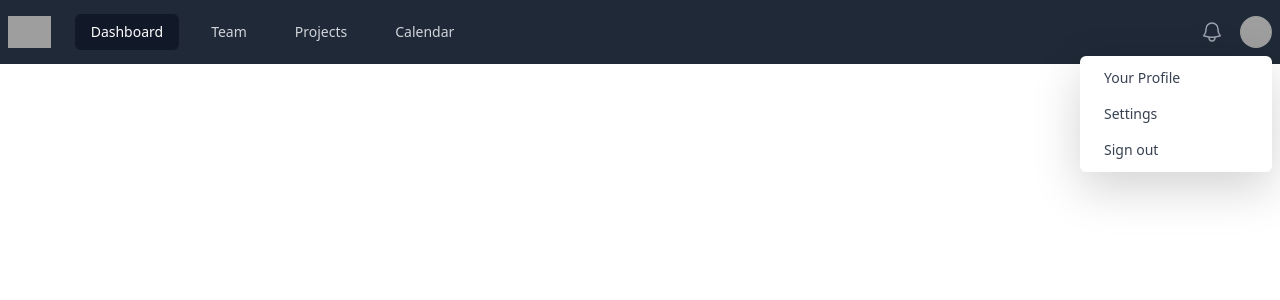
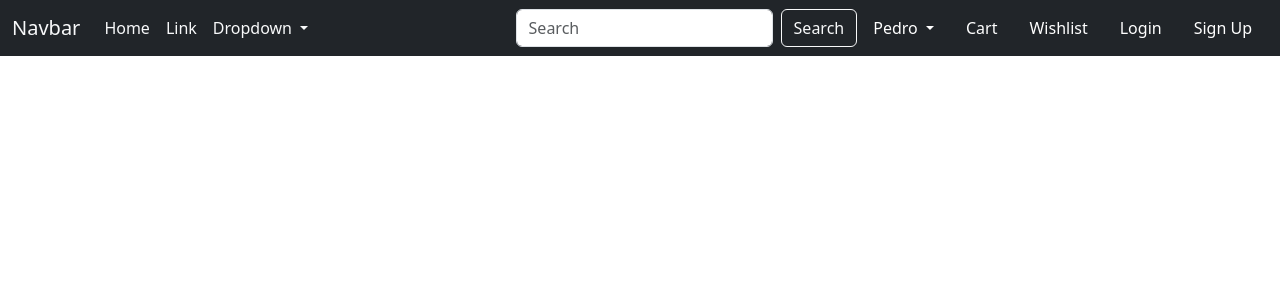
Before and after one commit to pchu22/Django-Fullstack-Ecommerce-Website, a Django app: page / in a window 1280 px wide. Shown: the top 300 px of the page. Run offline with Django 4.2, Linux system fonts and the light colour scheme; some libraries are stand-ins or nearby versions; grey boxes are pictures that could not be loaded.

Commit message:
Signup and Login forms done ResetPW form has been started and logic ins in implementation Registration and Profile views have been made Added a slider (carousel) to base.html

```diff
--- a/ec/app/templates/app/base.html
+++ b/ec/app/templates/app/base.html
@@ -5,117 +5,76 @@
     <meta charset="UTF-8">
     <meta name="viewport" content="width=device-width, initial-scale=1.0">
 
-    <script src="https://cdn.tailwindcss.com"></script>
-    <link
-        href="https://cdn.jsdelivr.net/npm/bootstrap@5.3.2/dist/css/bootstrap.min.css"
-        rel="stylesheet"
-        integrity="sha384-T3c6CoIi6uLrA9TneNEoa7RxnatzjcDSCmG1MXxSR1GAsXEV/Dwwykc2MPK8M2HN"
-        crossorigin="anonymous"
-    >
-    <link rel="stylesheet" href="{% static 'app/css/owl.carousel.min.css' %}"/>
-    <link rel="stylesheet" href="{% static 'app/css/all.min.css' %}"/>
-    <link rel="stylesheet" href="{% static 'app/css/style.css' %}"/>
+    <link href="https://cdn.jsdelivr.net/npm/bootstrap@5.3.2/dist/css/bootstrap.min.css" rel="stylesheet" integrity="sha384-T3c6CoIi6uLrA9TneNEoa7RxnatzjcDSCmG1MXxSR1GAsXEV/Dwwykc2MPK8M2HN" crossorigin="anonymous">
+    <link rel="stylesheet" href="https://cdn.jsdelivr.net/npm/bootstrap-icons@1.3.0/font/bootstrap-icons.css">
 
-    <title>Ecommerce Website | {% block title %}{% endblock title %}</title>
+    <title>Ecommerce Website | {% block title %} {% endblock title %}</title>
 </head>
 <body>
-    <nav class="bg-gray-800">
-        <div class="mx-auto max-w-7xl px-2 sm:px-6 lg:px-8">
-            <div class="relative flex h-16 items-center justify-between">
-                <div class="absolute inset-y-0 left-0 flex items-center sm:hidden">
-                <!-- Mobile menu button-->
-                    <button type="button" class="relative inline-flex items-center justify-center rounded-md p-2 text-gray-400 hover:bg-gray-700 hover:text-white focus:outline-none focus:ring-2 focus:ring-inset focus:ring-white" aria-controls="mobile-menu" aria-expanded="false">
-                        <span class="absolute -inset-0.5"></span>
-                        <span class="sr-only">Open main menu</span>
-                        <!--
-                            Icon when menu is closed.
-                            Menu open: "hidden", Menu closed: "block"
-                        -->
-                        <svg class="block h-6 w-6" fill="none" viewBox="0 0 24 24" stroke-width="1.5" stroke="currentColor" aria-hidden="true">
-                            <path stroke-linecap="round" stroke-linejoin="round" d="M3.75 6.75h16.5M3.75 12h16.5m-16.5 5.25h16.5" />
-                        </svg>
-                        <!--
-                            Icon when menu is open.
-                            Menu open: "block", Menu closed: "hidden"
-                        -->
-                        <svg class="hidden h-6 w-6" fill="none" viewBox="0 0 24 24" stroke-width="1.5" stroke="currentColor" aria-hidden="true">
-                            <path stroke-linecap="round" stroke-linejoin="round" d="M6 18L18 6M6 6l12 12" />
-                        </svg>
-                    </button>
-                </div>
-                <div class="flex flex-1 items-center justify-center sm:items-stretch sm:justify-start">
-                    <div class="flex flex-shrink-0 items-center">
-                        <img class="h-8 w-auto" src="https://tailwindui.com/img/logos/mark.svg?color=indigo&shade=500" alt="Your Company">
-                    </div>
-                    <div class="hidden sm:ml-6 sm:block">
-                        <div class="flex space-x-4">
-                            <!-- Current: "bg-gray-900 text-white", Default: "text-gray-300 hover:bg-gray-700 hover:text-white" -->
-                            <a href="#" class="bg-gray-900 text-white rounded-md px-3 py-2 text-sm font-medium" aria-current="page">Dashboard</a>
-                            <a href="#" class="text-gray-300 hover:bg-gray-700 hover:text-white rounded-md px-3 py-2 text-sm font-medium">Team</a>
-                            <a href="#" class="text-gray-300 hover:bg-gray-700 hover:text-white rounded-md px-3 py-2 text-sm font-medium">Projects</a>
-                            <a href="#" class="text-gray-300 hover:bg-gray-700 hover:text-white rounded-md px-3 py-2 text-sm font-medium">Calendar</a>
-                        </div>
-                    </div>
-                </div>
-                <div class="absolute inset-y-0 right-0 flex items-center pr-2 sm:static sm:inset-auto sm:ml-6 sm:pr-0">
-                    <button type="button" class="relative rounded-full bg-gray-800 p-1 text-gray-400 hover:text-white focus:outline-none focus:ring-2 focus:ring-white focus:ring-offset-2 focus:ring-offset-gray-800">
-                        <span class="absolute -inset-1.5"></span>
-                        <span class="sr-only">View notifications</span>
-                        <svg class="h-6 w-6" fill="none" viewBox="0 0 24 24" stroke-width="1.5" stroke="currentColor" aria-hidden="true">
-                            <path stroke-linecap="round" stroke-linejoin="round" d="M14.857 17.082a23.848 23.848 0 005.454-1.31A8.967 8.967 0 0118 9.75v-.7V9A6 6 0 006 9v.75a8.967 8.967 0 01-2.312 6.022c1.733.64 3.56 1.085 5.455 1.31m5.714 0a24.255 24.255 0 01-5.714 0m5.714 0a3 3 0 11-5.714 0" />
-                        </svg>
-                    </button>
-
-                    <!-- Profile dropdown -->
-                    <div class="relative ml-3">
-                        <div>
-                            <button type="button" class="relative flex rounded-full bg-gray-800 text-sm focus:outline-none focus:ring-2 focus:ring-white focus:ring-offset-2 focus:ring-offset-gray-800" id="user-menu-button" aria-expanded="false" aria-haspopup="true">
-                                <span class="absolute -inset-1.5"></span>
-                                <span class="sr-only">Open user menu</span>
-                                <img class="h-8 w-8 rounded-full" src="https://images.unsplash.com/photo-1472099645785-5658abf4ff4e?ixlib=rb-1.2.1&ixid=eyJhcHBfaWQiOjEyMDd9&auto=format&fit=facearea&facepad=2&w=256&h=256&q=80" alt="">
-                            </button>
-                        </div>
-                        <div class="absolute right-0 z-10 mt-2 w-48 origin-top-right rounded-md bg-white py-1 shadow-lg ring-1 ring-black ring-opacity-5 focus:outline-none" role="menu" aria-orientation="vertical" aria-labelledby="user-menu-button" tabindex="-1">
-                            <!-- Active: "bg-gray-100", Not Active: "" -->
-                            <a href="#" class="block px-4 py-2 text-sm text-gray-700" role="menuitem" tabindex="-1" id="user-menu-item-0">Your Profile</a>
-                            <a href="#" class="block px-4 py-2 text-sm text-gray-700" role="menuitem" tabindex="-1" id="user-menu-item-1">Settings</a>
-                            <a href="#" class="block px-4 py-2 text-sm text-gray-700" role="menuitem" tabindex="-1" id="user-menu-item-2">Sign out</a>
-                        </div>
-                    </div>
-                </div>
+    <nav class="navbar navbar-expand-lg bg-dark">
+        <div class="container-fluid">
+            <a class="navbar-brand text-light" href="">Navbar</a>
+            <button class="navbar-toggler" type="button" data-bs-toggle="collapse" data-bs-target="#navbarSupportedContent" aria-controls="navbarSupportedContent" aria-expanded="false" aria-label="Toggle navigation">
+                <span class="navbar-toggler-icon"></span>
+            </button>
+            <div class="collapse navbar-collapse" id="navbarSupportedContent">
+                <ul class="navbar-nav me-auto mb-2 mb-lg-0">
+                    <li class="nav-item">
+                        <a class="nav-link active text-light" aria-current="page" href="">Home</a>
+                    </li>
+                    <li class="nav-item">
+                        <a class="nav-link text-light" href="">Link</a>
+                    </li>
+                    <li class="nav-item dropdown">
+                        <a class="nav-link dropdown-toggle text-light" href="" role="button" data-bs-toggle="dropdown" aria-expanded="false">
+                            Dropdown
+                        </a>
+                        <ul class="dropdown-menu">
+                            <li><a class="dropdown-item text-light" href="">Action</a></li>
+                            <li><a class="dropdown-item text-light" href="">Another action</a></li>
+                            <li><hr class="dropdown-divider"></li>
+                            <li><a class="dropdown-item text-light" href="">Something else here</a></li>
+                        </ul>
+                    </li>
+                </ul>
+                <form class="d-flex" role="search">
+                    <input class="form-control me-2" type="search" placeholder="Search" aria-label="Search">
+                    <button class="btn btn-outline-light" type="submit">Search</button>
+                </form>
             </div>
-        </div>
-
-        <!-- Mobile menu, show/hide based on menu state. -->
-        <div class="sm:hidden" id="mobile-menu">
-            <div class="space-y-1 px-2 pb-3 pt-2">
-                <!-- Current: "bg-gray-900 text-white", Default: "text-gray-300 hover:bg-gray-700 hover:text-white" -->
-                <a href="#" class="bg-gray-900 text-white block rounded-md px-3 py-2 text-base font-medium" aria-current="page">Dashboard</a>
-                <a href="#" class="text-gray-300 hover:bg-gray-700 hover:text-white block rounded-md px-3 py-2 text-base font-medium">Team</a>
-                <a href="#" class="text-gray-300 hover:bg-gray-700 hover:text-white block rounded-md px-3 py-2 text-base font-medium">Projects</a>
-                <a href="#" class="text-gray-300 hover:bg-gray-700 hover:text-white block rounded-md px-3 py-2 text-base font-medium">Calendar</a>
-            </div>
+            <ul class="navbar-nav me-auto mb-2 mb-lg-0">
+                <li class="nav-item dropdown mx-2">
+                    <a class="nav-link dropdown-toggle text-white" href="" role="button" id="profileDropdown" data-bs-toggle="dropdown" aria-expanded="false">
+                        Pedro
+                    </a>
+                    <ul class="dropdown-menu">
+                        <li><a class="dropdown-item text-black" href="">Profile</a></li>
+                        <li><a class="dropdown-item text-black" href="">Orders</a></li>
+                        <li><a class="dropdown-item text-black" href="">Change Password</a></li>
+                        <li><hr class="dropdown-divider"></li>
+                        <li><a class="dropdown-item bg-danger text-white" href="">Logout</a></li>
+                    </ul>
+                </li>
+                <li class="nav-item mx-2">
+                    <a href="#" class="nav-link text-white">Cart</a>
+                </li>
+                <li class="nav-item mx-2">
+                    <a href="#" class="nav-link text-white">Wishlist</a>
+                </li>
+                <li class="nav-item mx-2">
+                    <a href="{% url 'Login' %}" class="nav-link text-white">Login</a>
+                </li>
+                <li class="nav-item mx-2">
+                    <a href="{% url 'Signup' %}" class="nav-link text-white">Sign Up</a>
+                </li>
+            </ul>
         </div>
     </nav>
 
-    <script
-        src="https://cdn.jsdelivr.net/npm/@popperjs/core@2.11.8/dist/umd/popper.min.js"
-        integrity="sha384-I7E8VVD/ismYTF4hNIPjVp/Zjvgyol6VFvRkX/vR+Vc4jQkC+hVqc2pM8ODewa9r"
-        crossorigin="anonymous"
-    ></script>
-    <script
-    src="https://cdn.jsdelivr.net/npm/bootstrap@5.3.2/dist/js/bootstrap.min.js"
-    integrity="sha384-BBtl+eGJRgqQAUMxJ7pMwbEyER4l1g+O15P+16Ep7Q9Q+zqX6gSbd85u4mG4QzX+"
-    crossorigin="anonymous"
-    ></script>
-    <script
-        src="https://cdnjs.cloudflare.com/ajax/libs/jquery/3.7.1/jquery.min.js"
-        integrity="sha512-v2CJ7UaYy4JwqLDIrZUI/4hqeoQieOmAZNXBeQyjo21dadnwR+8ZaIJVT8EE2iyI61OV8e6M8PP2/4hpQINQ/g=="
-        crossorigin="anonymous"
-        referrerpolicy="no-referrer"
-    ></script>
-    <script src="{% static 'app/js/owl.carousel.min.js' %}"></script>
-    <script src="{% static 'app/js/all.min.js' %}"></script>
-    <script src="{% static 'app/js/myscript.js' %}"></script>
+    {% block banner-slider %} {% endblock banner-slider %}
+    {% block main-content %} {% endblock main-content %}
+
+    <script src="https://cdn.jsdelivr.net/npm/@popperjs/core@2.11.8/dist/umd/popper.min.js" integrity="sha384-I7E8VVD/ismYTF4hNIPjVp/Zjvgyol6VFvRkX/vR+Vc4jQkC+hVqc2pM8ODewa9r" crossorigin="anonymous"></script>
+    <script src="https://cdn.jsdelivr.net/npm/bootstrap@5.3.2/dist/js/bootstrap.min.js" integrity="sha384-BBtl+eGJRgqQAUMxJ7pMwbEyER4l1g+O15P+16Ep7Q9Q+zqX6gSbd85u4mG4QzX+" crossorigin="anonymous"></script>
 </body>
 </html>
--- /dev/null
+++ b/ec/app/templates/app/home.html
@@ -0,0 +1,33 @@
+{% extends 'app/base.html' %}
+{% load static %}
+{% block title %} Home {% endblock title%}
+
+{% block banner-slider %}
+    <!--<div id="carouselExample" class="carousel slide" data-bs-ride="carousel">
+        <div class="carousel-inner">
+            <div class="carousel-item active">
+                <img src="{% static 'app/images/01.jpg' %}" class="d-block w-100" alt="banner image">
+            </div>
+            <div class="carousel-item">
+                <img src="{% static 'app/images/02.jpg' %}" class="d-block w-100" alt="banner image">
+            </div>
+            <div class="carousel-item">
+                <img src="{% static 'app/images/03.jpg' %}" class="d-block w-100" alt="banner image">
+            </div>
+        </div>
+    </div> -->
+{% endblock banner-slider %}
+
+{% block main-content %}
+
+{% endblock main-content %}
+
+
+<script>
+    const myCarouselElement = document.querySelector('#myCarousel')
+
+const carousel = new bootstrap.Carousel(myCarouselElement, {
+    interval: 2000,
+    touch: false
+})
+</script>
--- a/ec/app/urls.py
+++ b/ec/app/urls.py
@@ -1,6 +1,15 @@
 from django.urls import path
+from django.conf.urls.static import static
+from django.conf import settings
+from django.contrib.auth import views as auth_view
 from . import views
+from .forms import LoginForm, ResetPasswordEmailForm
 
 urlpatterns = [
     path('', views.home),
-]
+
+    #login authentication
+    path('accounts/login/', auth_view.LoginView.as_view(template_name='app/login.html', authentication_form=LoginForm), name='Login'),
+    path('signup/', views.CostumerRegistration.as_view(), name='Signup'),
+    path('reset-password/', auth_view.PasswordResetView.as_view(template_name='app/reset-password.html', form_class=ResetPasswordEmailForm), name='ResetPasswordEmail')
+] + static(settings.MEDIA_URL, document_root=settings.MEDIA_ROOT)
--- a/ec/app/views.py
+++ b/ec/app/views.py
@@ -1,6 +1,28 @@
 from django.shortcuts import render
+from django.contrib import messages
+from django.views import View
+from .forms import SignupForm
 
 # Create your views here.
 
 def home(request):
-    return render(request, 'app/base.html')
+    return render(request, 'app/home.html')
+
+class CostumerRegistration(View):
+    def get(self, request):
+        form = SignupForm
+        return render(request, 'app/signup.html', locals())
+    def post(self, request):
+        form = SignupForm(request.POST)
+        if form.is_valid():
+            form.save()
+            messages.success(request, "User signup successfully!")
+        else:
+            messages.warning(request, "Invalid input data")
+        return render(request, 'app/signup.html', locals())
+
+class Profile(View):
+    def get(self, request):
+        return render(request, 'app/profile.html', locals())
+    def post(self, request):
+        return render(request, 'app/profile.html', locals())
--- a/ec/ec/settings.py
+++ b/ec/ec/settings.py
@@ -128,8 +128,10 @@ USE_TZ = True
 STATIC_URL = 'static/'
 MEDIA_URL = '/media/'
 MEDIA_ROOT = BASE_DIR/'media'
+LOGIN_REDIRECT_URL = '/profile/'
 
 # Default primary key field type
 # https://docs.djangoproject.com/en/4.2/ref/settings/#default-auto-field
 
 DEFAULT_AUTO_FIELD = 'django.db.models.BigAutoField'
+EMAIL_BACKEND = 'django.core.mail.backends.console.EmailBackend'
```
Also changed, not shown: ec/app/forms.py (added, +25 -0 lines), ec/app/templates/app/footer.html (added, +66 -0 lines), ec/app/templates/app/login.html (added, +39 -0 lines), ec/app/templates/app/reset-password.html (added, +38 -0 lines), ec/app/templates/app/signup.html (added, +39 -0 lines), ec/app/migrations/0001_initial.py, ec/app/models.py (line endings or trailing spaces), ec/app/static/app/images/01.jpg (added), ec/app/static/app/images/02.jpg (added), ec/app/static/app/images/03.jpg (added).
